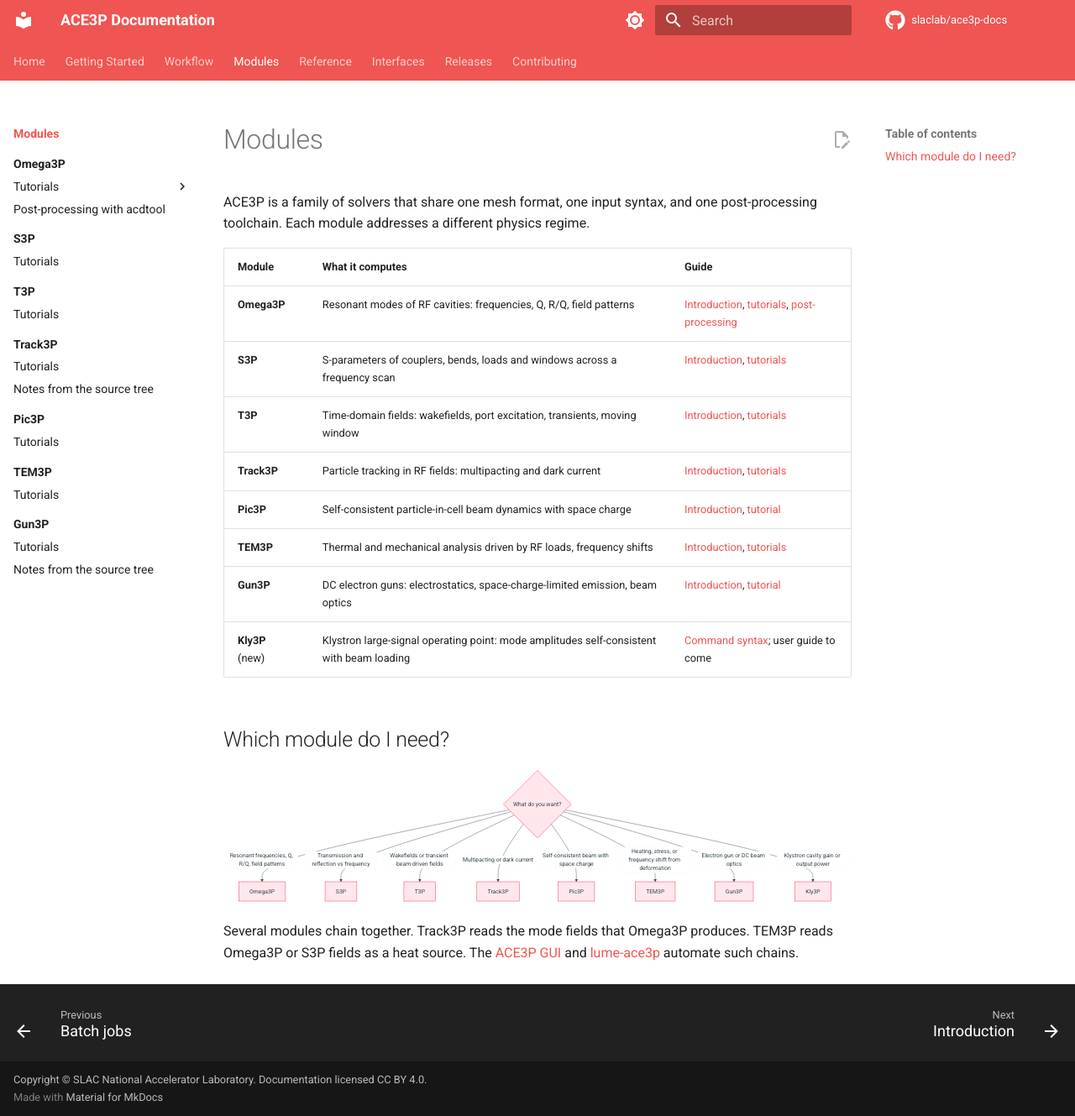
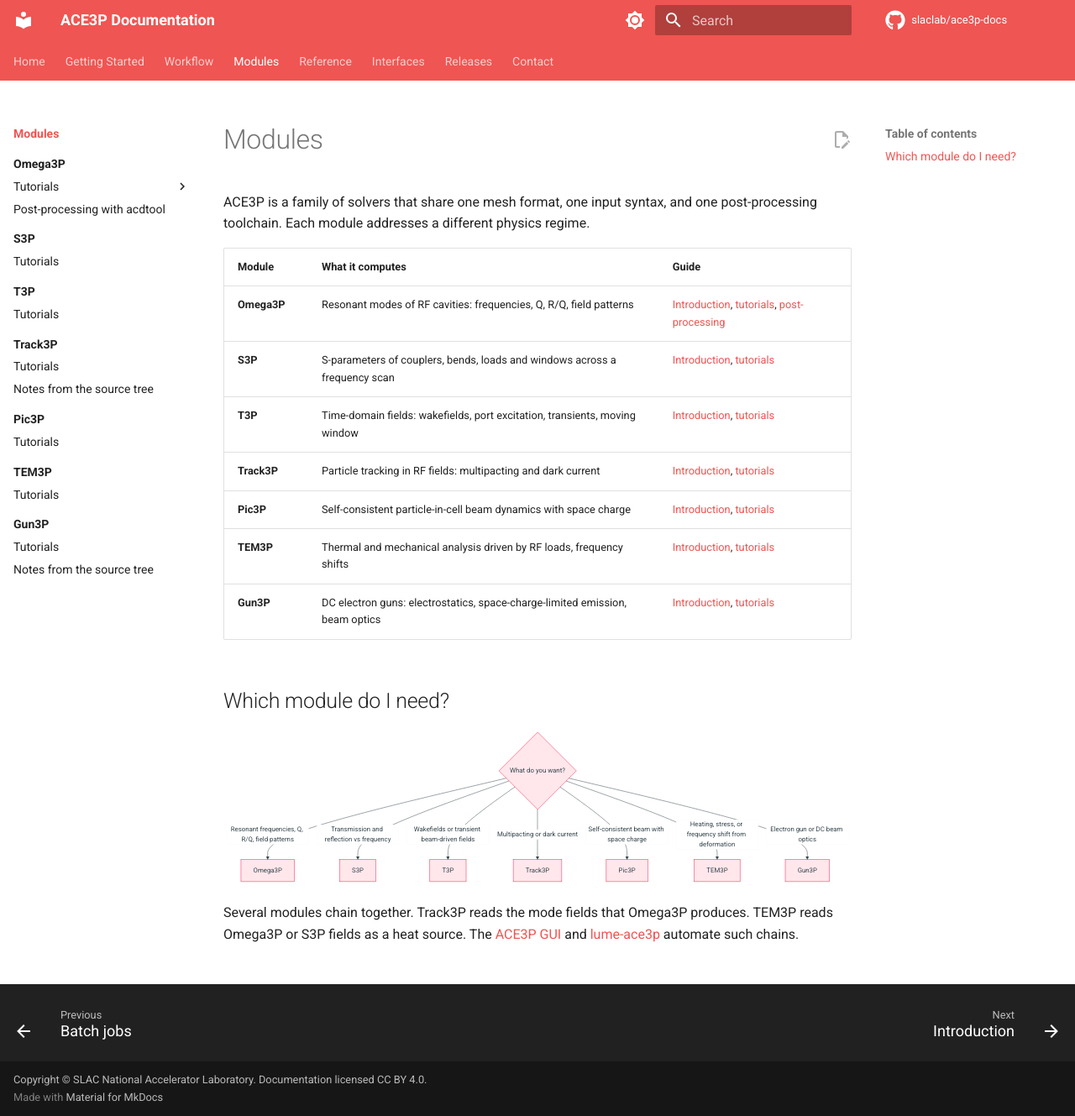
Before and after one commit to slaclab/ace3p-docs, an MkDocs documentation site: the page built from docs/modules/index.md, in a window 1280 px wide and 1329 px high. Shown: the whole window at 84% size. Built offline with MkDocs 1.6.1 and Material for MkDocs 9.7.7, drawn with Linux system fonts in a browser that asks for light colours; comment, search, counter and statistics services are not loaded; the version menu is left out.

Commit message:
Modules table: 'tutorials' for Pic3P and Gun3P; hide Kly3P (not released to users); Contributing hidden, Contact page with e-mail and Slack request link (#19)
Generated with AI

Co-Authored-By: SLAC AI

````diff
--- a/docs/modules/index.md
+++ b/docs/modules/index.md
@@ -8,10 +8,9 @@ ACE3P is a family of solvers that share one mesh format, one input syntax, and o
 | **S3P** | S-parameters of couplers, bends, loads and windows across a frequency scan | [Introduction](s3p/index.md), [tutorials](s3p/tutorials.md) |
 | **T3P** | Time-domain fields: wakefields, port excitation, transients, moving window | [Introduction](t3p/index.md), [tutorials](t3p/tutorials.md) |
 | **Track3P** | Particle tracking in RF fields: multipacting and dark current | [Introduction](track3p/index.md), [tutorials](track3p/tutorials.md) |
-| **Pic3P** | Self-consistent particle-in-cell beam dynamics with space charge | [Introduction](pic3p/index.md), [tutorial](pic3p/tutorial.md) |
+| **Pic3P** | Self-consistent particle-in-cell beam dynamics with space charge | [Introduction](pic3p/index.md), [tutorials](pic3p/tutorial.md) |
 | **TEM3P** | Thermal and mechanical analysis driven by RF loads, frequency shifts | [Introduction](tem3p/index.md), [tutorials](tem3p/tutorials.md) |
-| **Gun3P** | DC electron guns: electrostatics, space-charge-limited emission, beam optics | [Introduction](gun3p/index.md), [tutorial](gun3p/tutorial.md) |
-| **Kly3P** (new) | Klystron large-signal operating point: mode amplitudes self-consistent with beam loading | [Command syntax](../reference/commands/kly3p.md); user guide to come |
+| **Gun3P** | DC electron guns: electrostatics, space-charge-limited emission, beam optics | [Introduction](gun3p/index.md), [tutorials](gun3p/tutorial.md) |
 
 ## Which module do I need?
 
@@ -25,7 +24,6 @@ flowchart TD
     Q1 -->|Self-consistent beam with space charge| P[Pic3P]
     Q1 -->|Heating, stress, or frequency shift from deformation| TE[TEM3P]
     Q1 -->|Electron gun or DC beam optics| G[Gun3P]
-    Q1 -->|Klystron cavity gain or output power| K[Kly3P]
 ```
 
 Several modules chain together. Track3P reads the mode fields that Omega3P produces. TEM3P reads Omega3P or S3P fields as a heat source. The [ACE3P GUI](../interfaces/gui.md) and [lume-ace3p](https://github.com/slaclab/lume-ace3p) automate such chains.
--- a/mkdocs.yml
+++ b/mkdocs.yml
@@ -52,6 +52,8 @@ exclude_docs: |
   interfaces/dashboard.md
   interfaces/workflow-assistant.md
   corrections.md
+  contributing.md
+  reference/commands/kly3p.md
 
 extra_css:
   - stylesheets/extra.css
@@ -148,7 +150,6 @@ nav:
           - Track3P: reference/commands/track3p.md
           - TEM3P: reference/commands/tem3p.md
           - Gun3P: reference/commands/gun3p.md
-          - Kly3P (new): reference/commands/kly3p.md
           - acdtool: reference/commands/acdtool.md
       - Keyword tables:
           - Omega3P: reference/omega3p.md
@@ -173,4 +174,4 @@ nav:
       - ACE3P v2026.11: releases/v2026.11.md
       - ACE3P v2026.10: releases/v2026.10.md
   # END generated nav
-  - Contributing: contributing.md
+  - Contact: contact.md
````
Also changed, not shown: docs/contact.md (added, +17 -0 lines), docs/index.md (+1 -1 lines), docs/reference/index.md (+1 -2 lines), docs/reference/new-since-cw23.md (+1 -3 lines).
